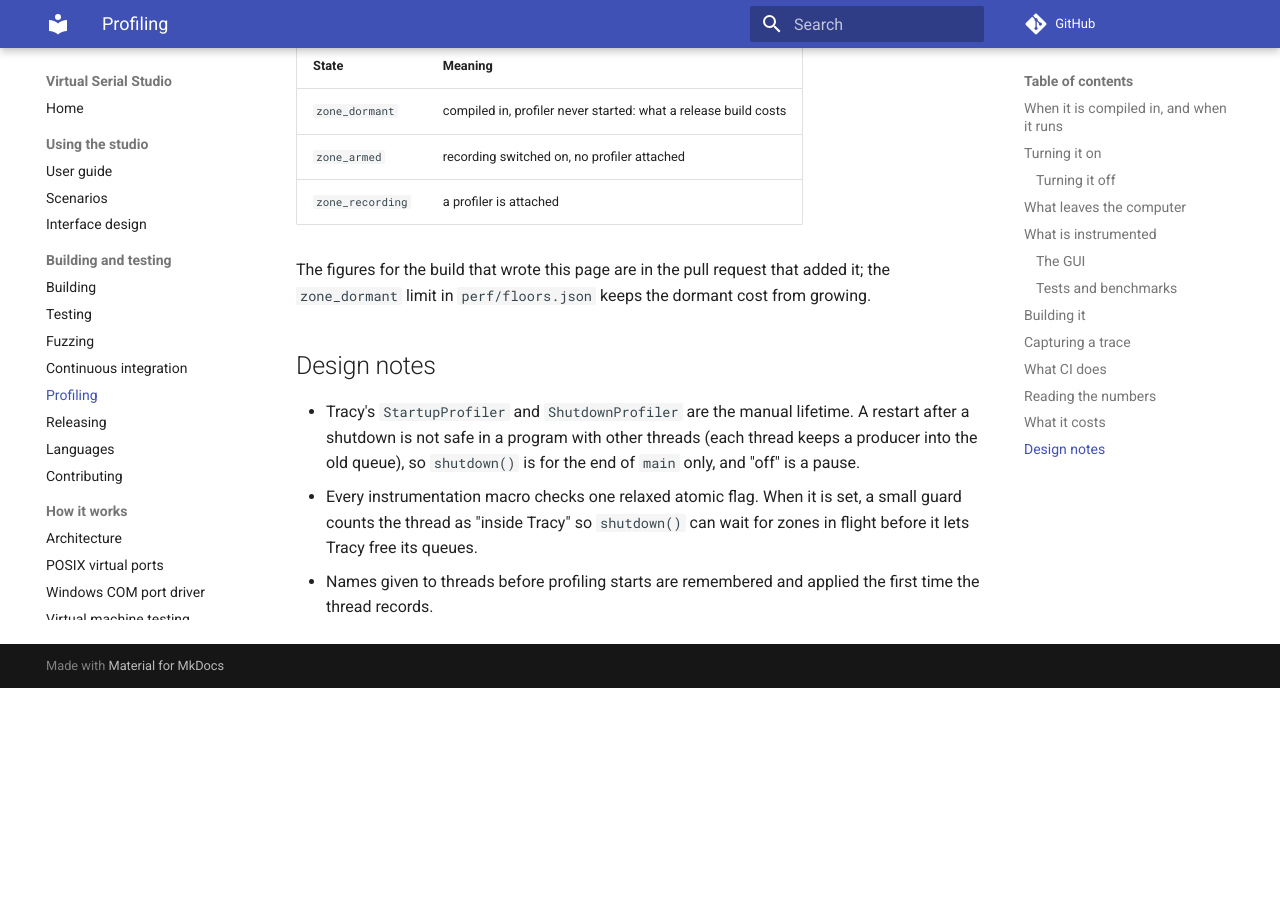
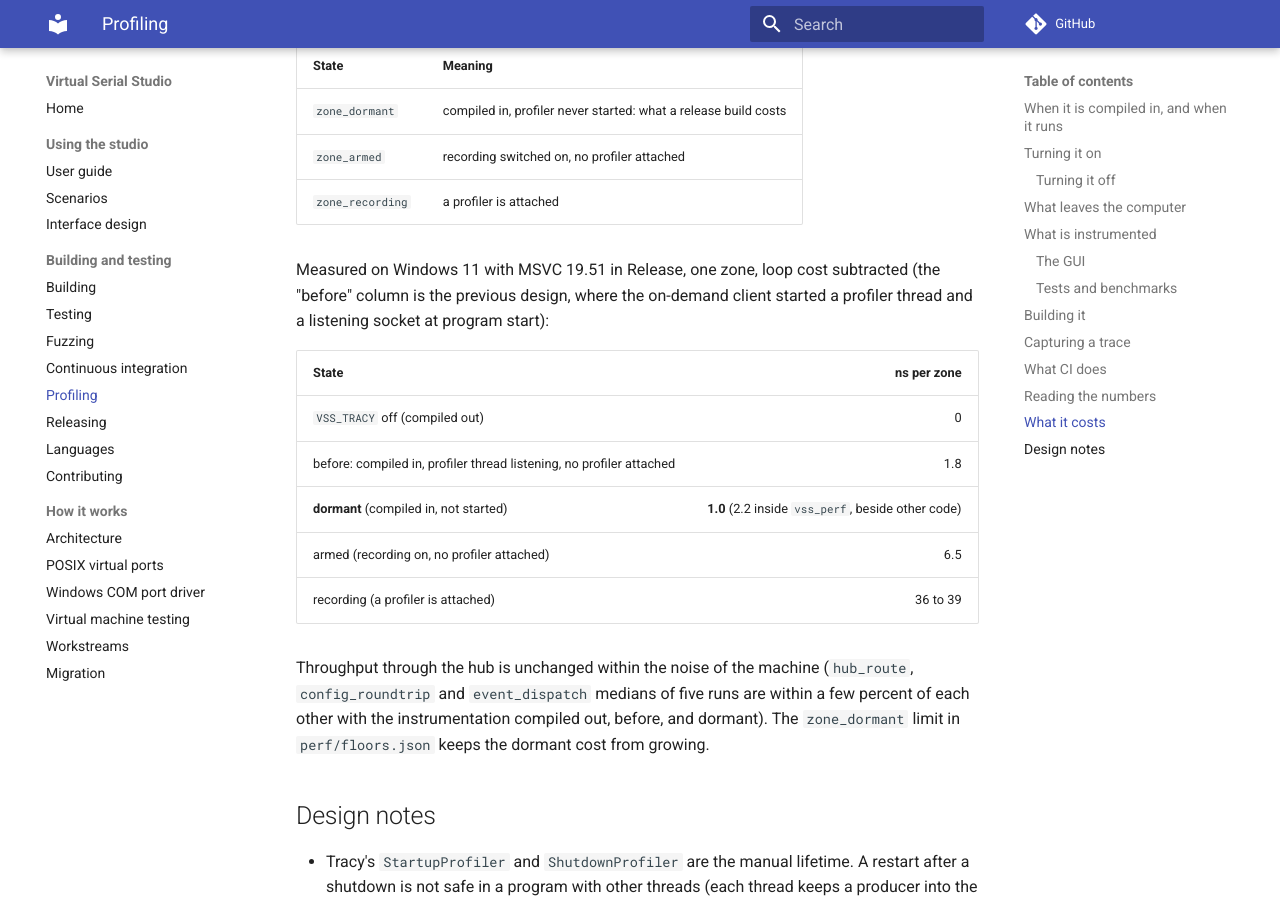
Before and after one commit to iainchesworth/virtual-serial-studio, an MkDocs documentation site: the page built from docs/profiling.md, in a window 1280 px wide and 900 px high, scrolled down 6702 px. Built offline with MkDocs 1.6.1 and Material for MkDocs 9.7.7, drawn with Linux system fonts in a browser that asks for light colours; comment, search, counter and statistics services are not loaded; before the commit the page ends 7390 px from its top, so only the background shows below that.

Commit message:
Record the cost of a zone, and count the Profiling row in About
Signed-off-by: Iain Chesworth <iain.chesworth@gmail.com>

```diff
--- a/docs/profiling.md
+++ b/docs/profiling.md
@@ -262,9 +262,23 @@ zone, empty loop subtracted):
 | `zone_armed` | recording switched on, no profiler attached |
 | `zone_recording` | a profiler is attached |
 
-The figures for the build that wrote this page are in the pull request that added
-it; the `zone_dormant` limit in `perf/floors.json` keeps the dormant cost from
-growing.
+Measured on Windows 11 with MSVC 19.51 in Release, one zone, loop cost
+subtracted (the "before" column is the previous design, where the on-demand
+client started a profiler thread and a listening socket at program start):
+
+| State | ns per zone |
+|---|---:|
+| `VSS_TRACY` off (compiled out) | 0 |
+| before: compiled in, profiler thread listening, no profiler attached | 1.8 |
+| **dormant** (compiled in, not started) | **1.0** (2.2 inside `vss_perf`, beside other code) |
+| armed (recording on, no profiler attached) | 6.5 |
+| recording (a profiler is attached) | 36 to 39 |
+
+Throughput through the hub is unchanged within the noise of the machine
+(`hub_route`, `config_roundtrip` and `event_dispatch` medians of five runs are
+within a few percent of each other with the instrumentation compiled out,
+before, and dormant). The `zone_dormant` limit in `perf/floors.json` keeps the
+dormant cost from growing.
 
 ## Design notes
 
```
Also changed, not shown: 1 other file.
